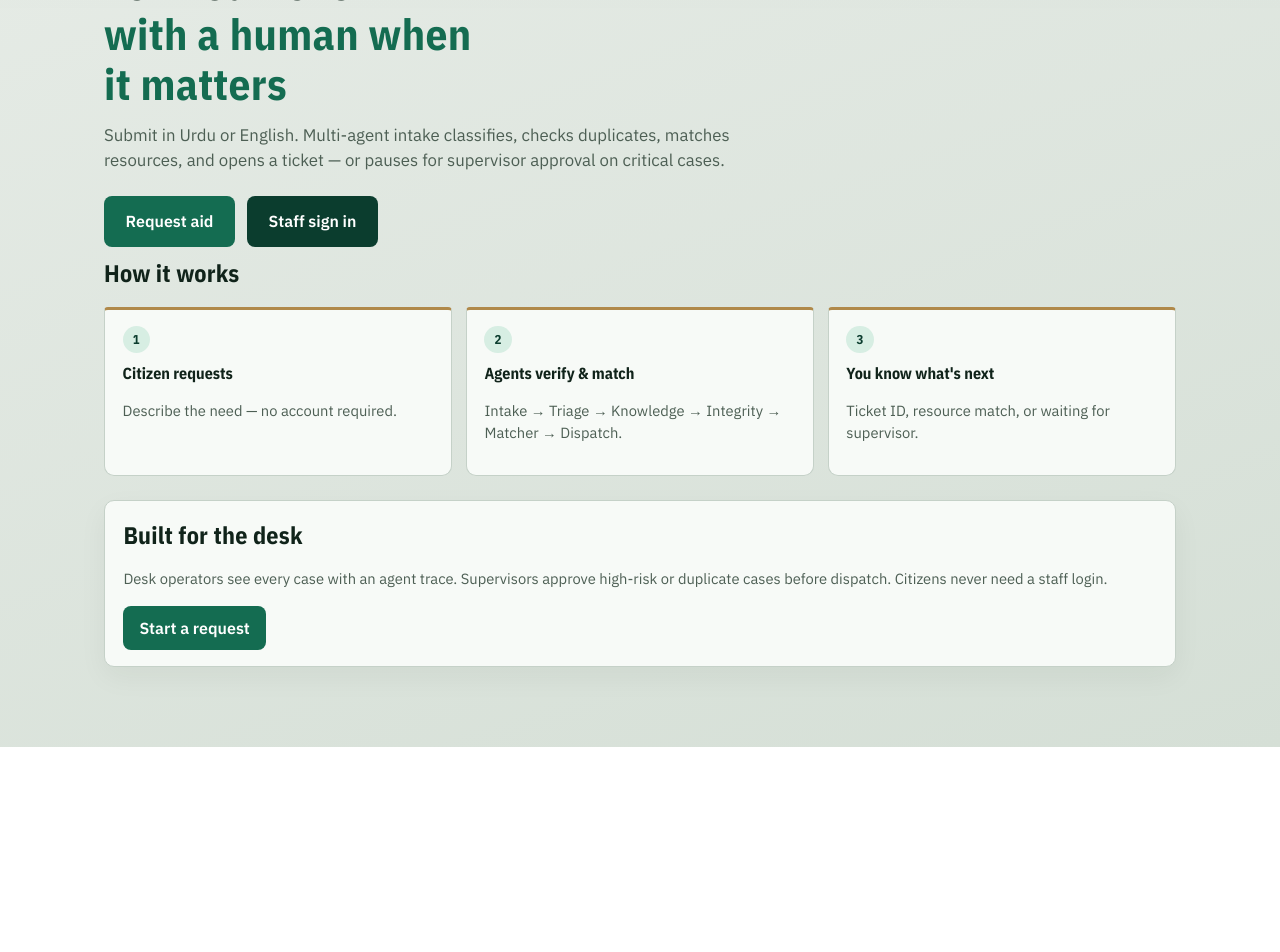
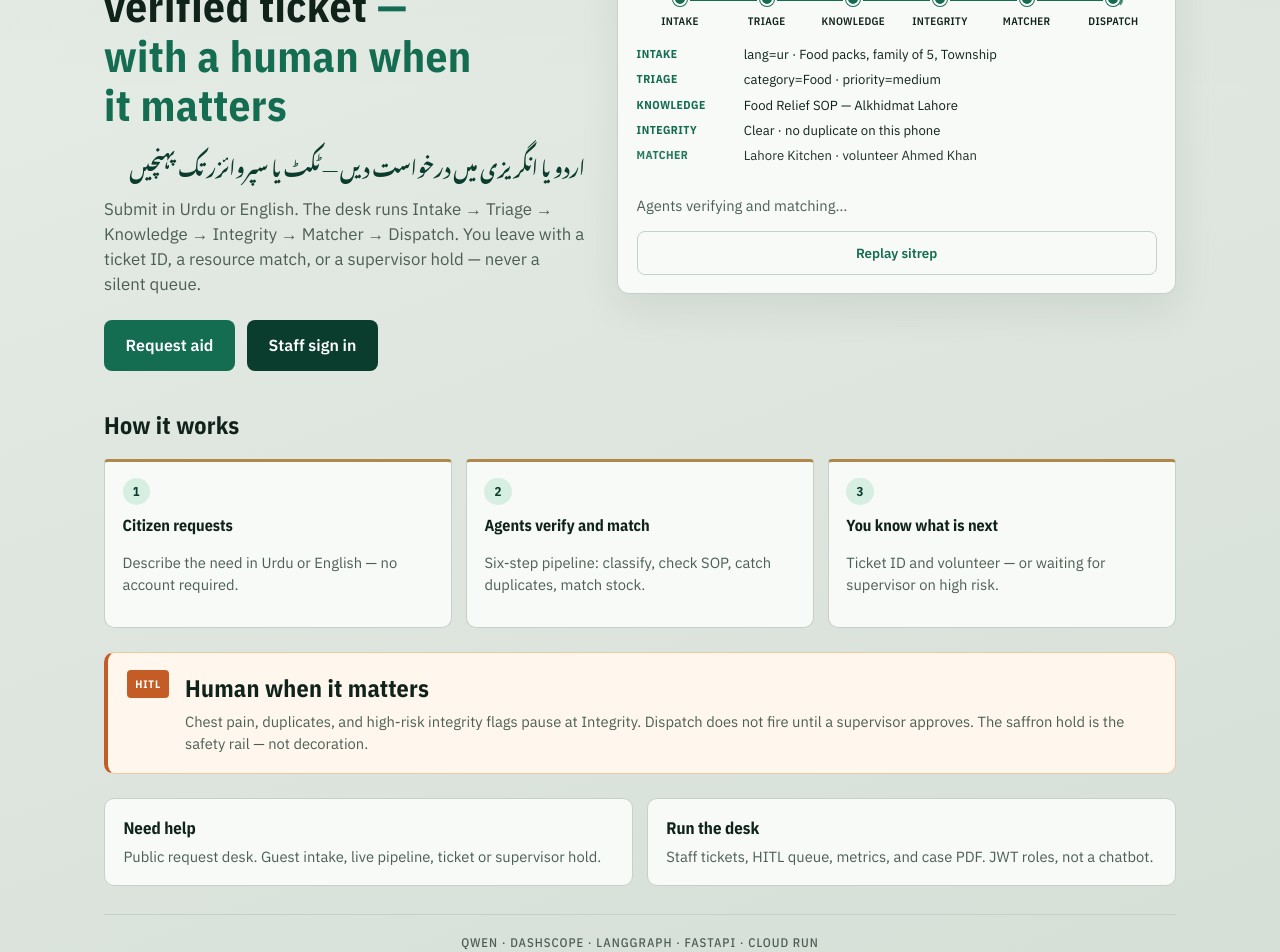
Before and after one commit to Atif1299/alkhidmat-relief-copilot, a Next.js app in the folder frontend/: page / in a window 1280 px wide. Shown: the part 260-1212 px from the top of the page. Before the commit the page ends 1007 px from the top, so only its background shows below. Built offline with nearby package versions, Linux system fonts and the light colour scheme; a web font is replaced by a local one.

Commit message:
feat(ui): bilingual sitrep landing with pipeline replay
Hero board choreographs Intake through Dispatch and stamps a demo
ticket locally so the first demo seconds prove the desk without an API call.

```diff
--- a/frontend/app/page.tsx
+++ b/frontend/app/page.tsx
@@ -1,17 +1,24 @@
 import Link from "next/link";
+import { SitrepReplay } from "@/components/SitrepReplay";
+import { StackStrip } from "@/components/StackStrip";
 
 export default function HomePage() {
   return (
     <div className="landing">
-      <section className="landing-hero">
+      <section className="sitrep-hero">
+        <div className="landing-hero">
           <p className="eyebrow">Alkhidmat-style relief operations</p>
           <h1>
-          From an aid request to a verified ticket —
-          <span className="hero-accent"> with a human when it matters</span>
+            From a messy aid request to a verified ticket
+            <span className="hero-accent"> — with a human when it matters</span>
           </h1>
+          <p className="urdu hero-urdu" lang="ur">
+            اردو یا انگریزی میں درخواست دیں — ٹکٹ یا سپروائزر تک پہنچیں
+          </p>
           <p className="landing-lede">
-          Submit in Urdu or English. Multi-agent intake classifies, checks duplicates, matches
-          resources, and opens a ticket — or pauses for supervisor approval on critical cases.
+            Submit in Urdu or English. The desk runs Intake → Triage → Knowledge → Integrity →
+            Matcher → Dispatch. You leave with a ticket ID, a resource match, or a supervisor
+            hold — never a silent queue.
           </p>
           <div className="landing-ctas">
             <Link className="btn btn-lg" href="/request">
@@ -21,6 +28,8 @@ export default function HomePage() {
               Staff sign in
             </Link>
           </div>
+        </div>
+        <SitrepReplay />
       </section>
 
       <section className="landing-steps" aria-labelledby="how-heading">
@@ -29,33 +38,49 @@ export default function HomePage() {
           <li>
             <span className="step-num">1</span>
             <strong>Citizen requests</strong>
-            <p className="muted">Describe the need — no account required.</p>
+            <p className="muted">Describe the need in Urdu or English — no account required.</p>
           </li>
           <li>
             <span className="step-num">2</span>
-            <strong>Agents verify &amp; match</strong>
-            <p className="muted">Intake → Triage → Knowledge → Integrity → Matcher → Dispatch.</p>
+            <strong>Agents verify and match</strong>
+            <p className="muted">Six-step pipeline: classify, check SOP, catch duplicates, match stock.</p>
           </li>
           <li>
             <span className="step-num">3</span>
-            <strong>You know what&apos;s next</strong>
-            <p className="muted">Ticket ID, resource match, or waiting for supervisor.</p>
+            <strong>You know what is next</strong>
+            <p className="muted">Ticket ID and volunteer — or waiting for supervisor on high risk.</p>
           </li>
         </ol>
       </section>
 
-      <section className="landing-trust panel">
-        <h2>Built for the desk</h2>
-        <p className="muted">
-          Desk operators see every case with an agent trace. Supervisors approve high-risk or
-          duplicate cases before dispatch. Citizens never need a staff login.
+      <aside className="hitl-callout" aria-labelledby="hitl-heading">
+        <span className="hitl-mark">HITL</span>
+        <div>
+          <h2 id="hitl-heading">Human when it matters</h2>
+          <p className="muted" style={{ margin: 0 }}>
+            Chest pain, duplicates, and high-risk integrity flags pause at Integrity. Dispatch
+            does not fire until a supervisor approves. The saffron hold is the safety rail — not
+            decoration.
           </p>
-        <div className="landing-ctas" style={{ marginTop: "1rem" }}>
-          <Link className="btn" href="/request">
-            Start a request
+        </div>
+      </aside>
+
+      <section className="doors" aria-label="Choose a path">
+        <Link className="door" href="/request">
+          <strong>Need help</strong>
+          <p className="muted" style={{ margin: 0 }}>
+            Public request desk. Guest intake, live pipeline, ticket or supervisor hold.
+          </p>
         </Link>
-        </div>
+        <Link className="door" href="/login">
+          <strong>Run the desk</strong>
+          <p className="muted" style={{ margin: 0 }}>
+            Staff tickets, HITL queue, metrics, and case PDF. JWT roles, not a chatbot.
+          </p>
+        </Link>
       </section>
+
+      <StackStrip />
     </div>
   );
 }
--- /dev/null
+++ b/frontend/components/SitrepReplay.tsx
@@ -0,0 +1,91 @@
+"use client";
+
+import { useEffect, useState } from "react";
+import { PipelineStrip } from "@/components/PipelineStrip";
+import type { AgentStep } from "@/lib/api";
+
+const TRACE: AgentStep[] = [
+  { agent: "Intake", action: "extract", detail: "lang=ur · Food packs, family of 5, Township" },
+  { agent: "Triage", action: "classify", detail: "category=Food · priority=medium" },
+  { agent: "Knowledge", action: "sop_retrieved", detail: "Food Relief SOP — Alkhidmat Lahore" },
+  { agent: "Integrity", action: "risk_check", detail: "Clear · no duplicate on this phone" },
+  { agent: "Matcher", action: "match", detail: "Lahore Kitchen · volunteer Ahmed Khan" },
+  { agent: "Dispatch", action: "ticket_created", detail: "Ticket stamped for field follow-up" },
+];
+
+const TICKET = "AKD-SITREP-7AB355";
+const STEP_MS = 1100;
+
+function prefersReducedMotion(): boolean {
+  if (typeof window === "undefined") return false;
+  return window.matchMedia("(prefers-reduced-motion: reduce)").matches;
+}
+
+export function SitrepReplay() {
+  const [runId, setRunId] = useState(0);
+  const [steps, setSteps] = useState<AgentStep[]>([]);
+  const [done, setDone] = useState(false);
+
+  useEffect(() => {
+    if (prefersReducedMotion()) {
+      setSteps(TRACE);
+      setDone(true);
+      return;
+    }
+
+    setSteps([]);
+    setDone(false);
+    let i = 0;
+    const timer = window.setInterval(() => {
+      i += 1;
+      setSteps(TRACE.slice(0, i));
+      if (i >= TRACE.length) {
+        window.clearInterval(timer);
+        setDone(true);
+      }
+    }, STEP_MS);
+
+    return () => window.clearInterval(timer);
+  }, [runId]);
+
+  return (
+    <aside className="sitrep-board" aria-label="Sitrep replay of the aid desk pipeline">
+      <header className="sitrep-board-head">
+        <p className="eyebrow">Lahore desk · Sitrep</p>
+        <span className="sitrep-live">{done ? "Stamped" : "Running"}</span>
+      </header>
+      <p className="urdu sitrep-urdu" lang="ur">
+        سیلاب کے بعد کھانے کی ضرورت ہے، ٹاؤن شپ لاہور
+      </p>
+      <p className="sitrep-en">Flood ke baad khane ki zaroorat hai, Township Lahore. Family of 5.</p>
+      <PipelineStrip
+        steps={steps}
+        busy={!done}
+        status={done ? "dispatched" : undefined}
+      />
+      <ol className="sitrep-trace" aria-live="polite">
+        {steps.map((step) => (
+          <li key={`${step.agent}-${step.action}`}>
+            <strong>{step.agent}</strong>
+            <span>{step.detail}</span>
+          </li>
+        ))}
+      </ol>
+      {done ? (
+        <p className="sitrep-stamp-wrap">
+          <span className="muted">Next action</span>
+          <code className="ticket-stamp">{TICKET}</code>
+        </p>
+      ) : (
+        <p className="muted sitrep-waiting">Agents verifying and matching…</p>
+      )}
+      <button
+        type="button"
+        className="btn ghost sitrep-replay-btn"
+        onClick={() => setRunId((n) => n + 1)}
+      >
+        Replay sitrep
+      </button>
+    </aside>
+  );
+}
--- /dev/null
+++ b/frontend/components/StackStrip.tsx
@@ -0,0 +1,14 @@
+const STACK = ["Qwen", "DashScope", "LangGraph", "FastAPI", "Cloud Run"] as const;
+
+export function StackStrip() {
+  return (
+    <p className="stack-strip" aria-label="Platform stack">
+      {STACK.map((item, i) => (
+        <span key={item}>
+          {i > 0 ? <span className="stack-dot" aria-hidden="true"> · </span> : null}
+          {item}
+        </span>
+      ))}
+    </p>
+  );
+}
```
Lines whose indentation alone changed are shown as unchanged.
